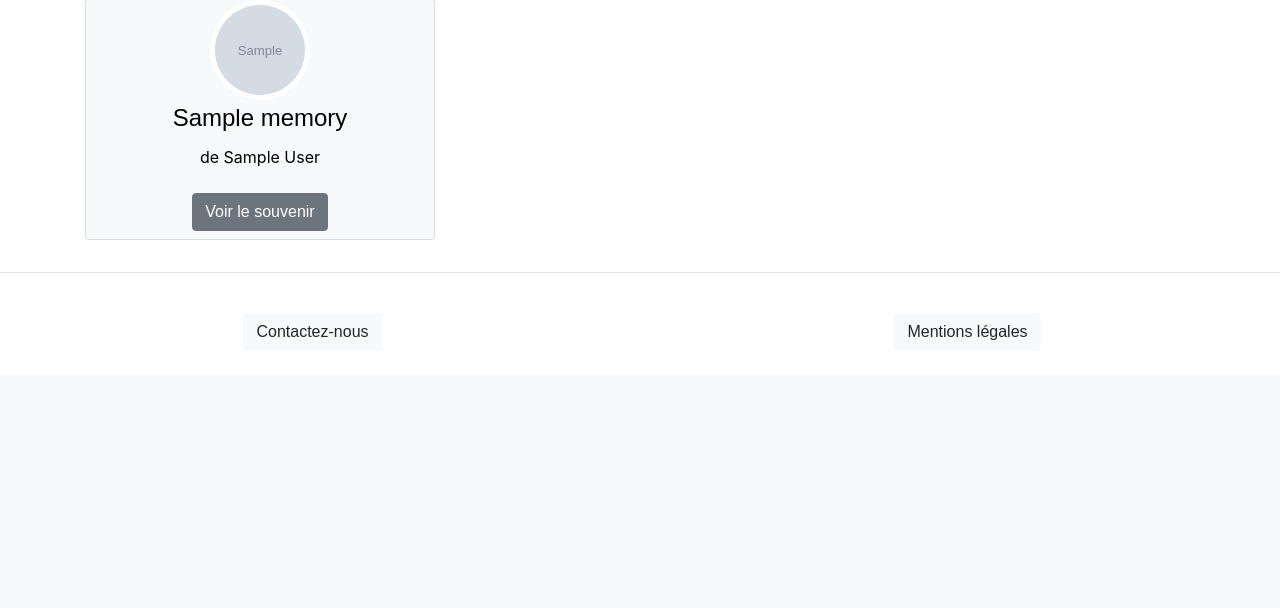
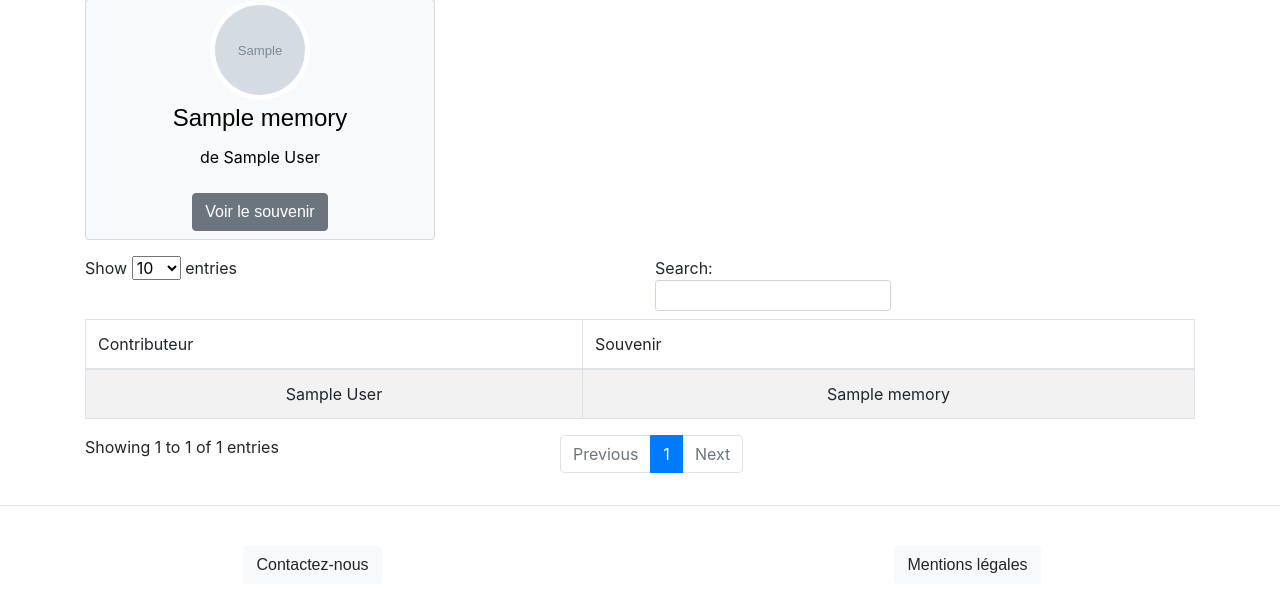
Before and after one commit to punckle/memories, a Symfony app: template templates/memory/index.html.twig in a window 1280 px wide. Shown: the part 550-1158 px from the top of the page. Before the commit the page ends 890 px from the top, so only its background shows below. Run offline with Twig, Linux system fonts and the light colour scheme; the template is opened without the code that fills it: most values are stand-ins (such as "Sample title", 1, 10 or a date in 2020); grey boxes marked "Sample" are stand-in pictures; some libraries are stand-ins or nearby versions; some web fonts are replaced.

Commit message:
Tableau de souvenirs

```diff
--- a/templates/memory/index.html.twig
+++ b/templates/memory/index.html.twig
@@ -44,6 +44,44 @@
                 </div>
             {% endfor %}
         </div>
+        <table id="table_memory" class="table table-striped table-bordered" style="width:100%">
+            <thead>
+            <tr>
+                <td>Contributeur</td>
+                <td>Souvenir</td>
+            </tr>
+            </thead>
+            <tbody>
+            {% for memory in memories %}
+                <tr>
+                    <td value="{{ memory.id }}" class="contributeur">
+                        <div class="d-flex justify-content-around h-100 align-items-center">{{ memory.user.firstName }} {{ memory.user.lastName }}</div>
+                    </td>
+                    <td value="{{ memory.id }}" class="memory">
+                        <div class="d-flex justify-content-around h-100 align-items-center">{{ memory.title|default('Pas de titre') }}</div>
+                    </td>
+                </tr>
+            {% endfor %}
+            </tbody>
+        </table>
     </div>
 
 {% endblock %}
+
+{% block javascripts %}
+    <script type="text/javascript" src="https://cdn.datatables.net/1.10.18/js/jquery.dataTables.min.js"></script>
+    <script type="text/javascript" src="https://cdn.datatables.net/1.10.18/js/dataTables.bootstrap4.min.js"></script>
+    <script>
+        $(document).ready( function () {
+            $('#table_memory').DataTable();
+        } );
+        $('tbody td:not(.status)').click(function () {
+            let id = $(this).attr('value');
+            window.location.href="/souvenir/"+id;
+        });
+        $('.contributeur, .memory').hover(function () {
+            $(this).toggleClass('bg-light');
+            $(this).siblings().not('.status').toggleClass('bg-light');
+        })
+    </script>
+{% endblock %}
```
